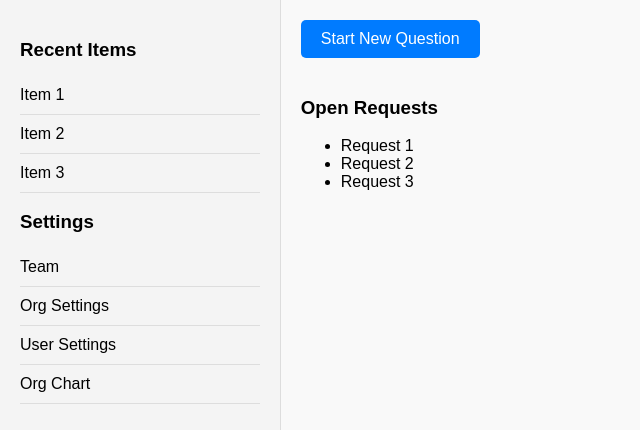
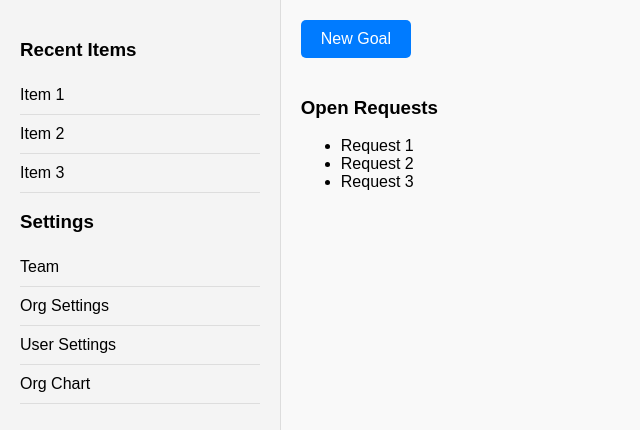
Before and after one commit to JowinAI/qpather, a React (Create React App) app in the folder frontend/qpatherui/: page / in a window 1280 px wide. Shown: the top 430 px of the page, without its empty margins (0-640 px from the left). Built offline with nearby package versions, Linux system fonts and the light colour scheme.

Commit message:
update the caption

```diff
--- a/frontend/qpatherui/src/App.js
+++ b/frontend/qpatherui/src/App.js
@@ -74,7 +74,7 @@ function App() {
           {!showQuestionForm && !selectedRequest && (
             <>
               <button className="new-question-btn" onClick={handleNewQuestionClick}>
-                Start New Question
+                New Goal
               </button>
 
               {/* Open Requests Section */}
```
